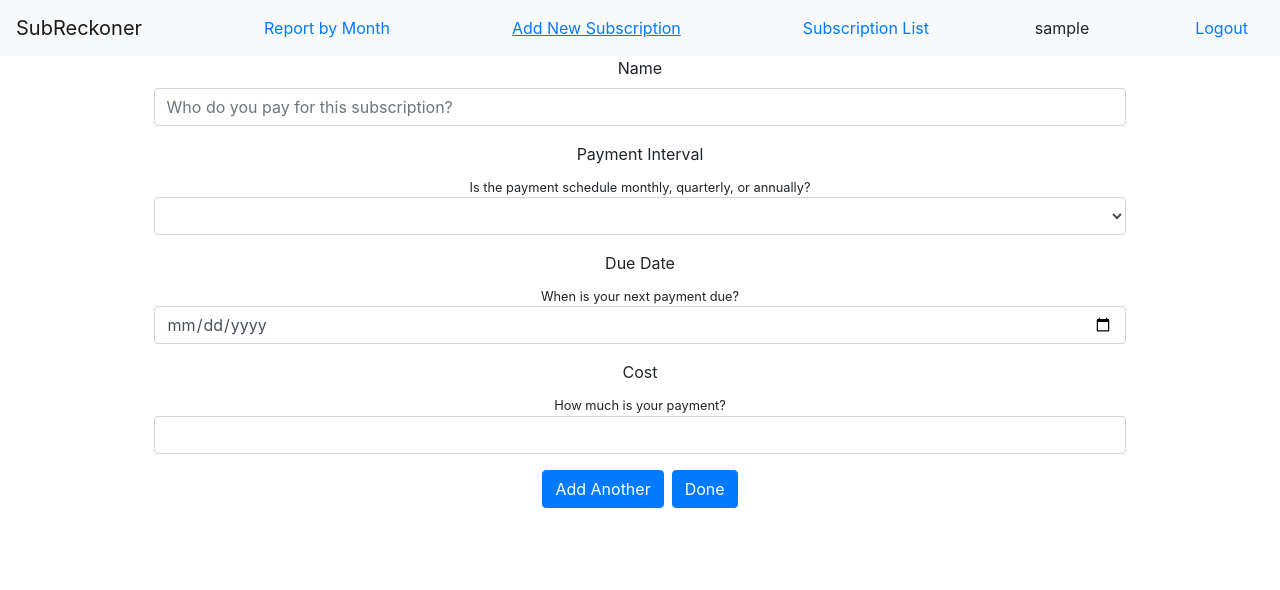
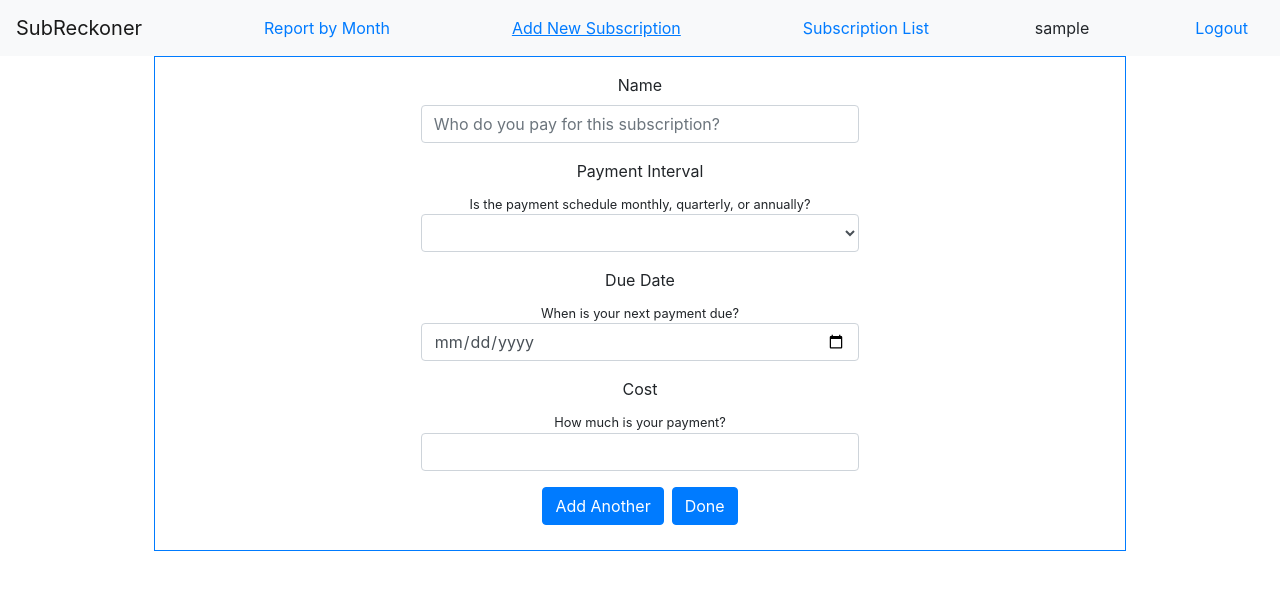
Before and after one commit to ngraton/subscription-frontend-mirror, a React (Create React App) app: page /addsubscription in a window 1280 px wide. Shown: the top 590 px of the page. Built offline with nearby package versions, Linux system fonts and the light colour scheme; no server answers; sample sign-in values are in the browser's storage.

Commit message:
styling container for addSubscription

```diff
--- a/src/forms/AddSubscriptionForm.js
+++ b/src/forms/AddSubscriptionForm.js
@@ -1,5 +1,5 @@
 import React, { Component } from 'react';
-import { Form, Button, Alert } from 'react-bootstrap';
+import { Container, Form, Button, Alert } from 'react-bootstrap';
 import { Redirect } from 'react-router-dom'
 import SubscriptionsAPI from '../api/SubscriptionsAPI';
 import UsersAPI from '../api/UsersAPI'
@@ -70,12 +70,16 @@ class Subscription extends Component {
 
 
   render () {
+    const styleobj = {
+      paddingBottom: '1%'
+    }
     return (
-      <div align='center'>
+      <div align='center' className='border border-primary' style={styleobj}>
         {this.state.userDone && window.location.assign('/')}
         {this.state.loggedin === false && <Redirect to='/login'/>}
+        <Container>
         {this.state.submitted && <Alert variant="success" onClose={() => this.setState({submitted: false})} dismissible>Your subscription to {this.state.submittedName} was added</Alert>}
-         <Form id="subscription_form" onChange={this.onChange}>
+         <Form id="subscription_form" onChange={this.onChange} className="w-50 p-3">
           <Form.Group controlId="name">
             <Form.Label>Name</Form.Label>
             <Form.Control required type="text" placeholder="Who do you pay for this subscription?"/>
@@ -94,7 +98,7 @@ class Subscription extends Component {
           <Form.Group controlId="due_date">
             <Form.Label>Due Date</Form.Label>
             <Form.Text>When is your next payment due?</Form.Text>
-            <Form.Control required type="date" />
+            <Form.Control required type="date" align="center" />
           </Form.Group>
           <Form.Group controlId="payment">
             <Form.Label>Cost</Form.Label>
@@ -104,6 +108,7 @@ class Subscription extends Component {
           <Button onClick={this.onClickAddAnother} type="submit">Add Another</Button>
           <Button onClick={this.onClickDone} type="submit" className="ml-2">Done</Button>
         </Form>
+        </Container>
       </div>
     )
   }
```
